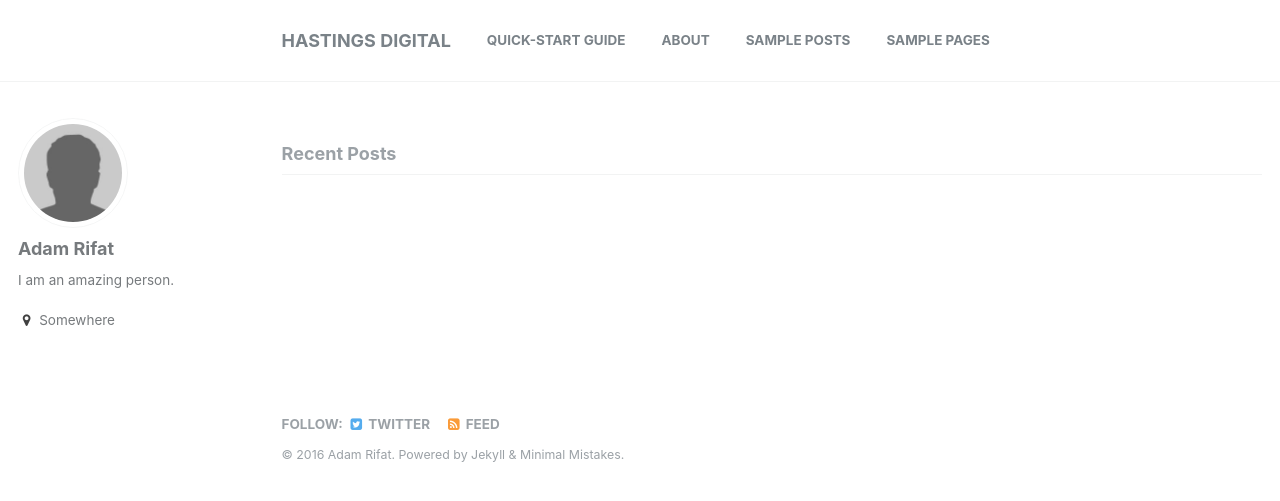
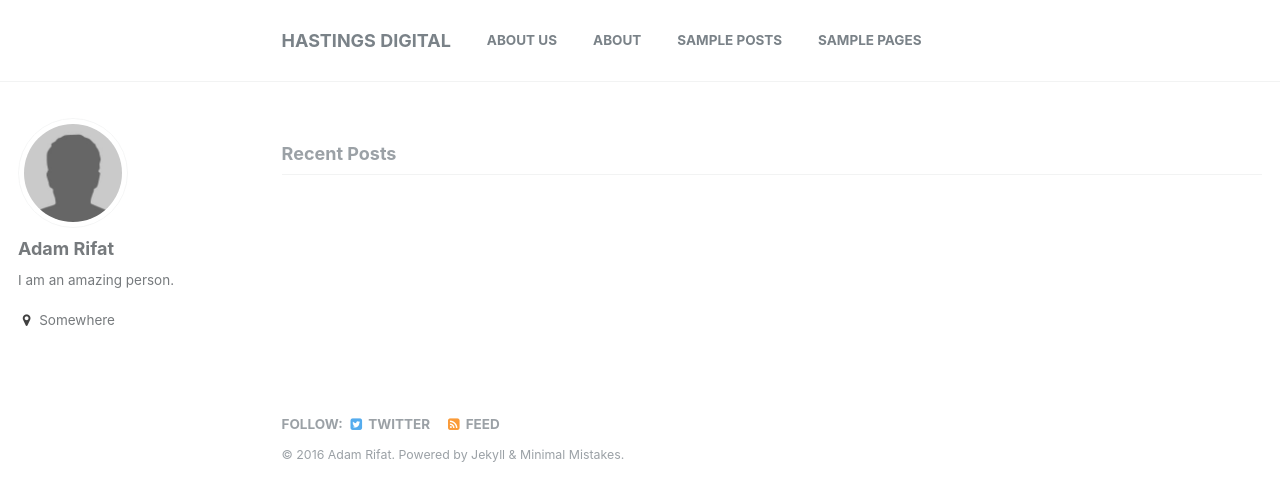
Before and after one commit to adster101/hastingsdigital, a Jekyll site: the page built from index.html, in a window 1280 px wide. Shown: the top 501 px of the page. Built offline with Jekyll 4.4.1, drawn with Linux system fonts in a browser that asks for light colours; the list of posts is cut into pages by our own code.

Commit message:
Updated navigation.yml

```diff
--- a/_data/navigation.yml
+++ b/_data/navigation.yml
@@ -1,7 +1,7 @@
 # main links links
 main:
-  - title: "Quick-Start Guide"
-    url: https://mmistakes.github.io/minimal-mistakes/docs/quick-start-guide/
+  - title: "About Us"
+    url: /about-us/
 
   - title: "About"
     url: https://mmistakes.github.io/minimal-mistakes/
```
